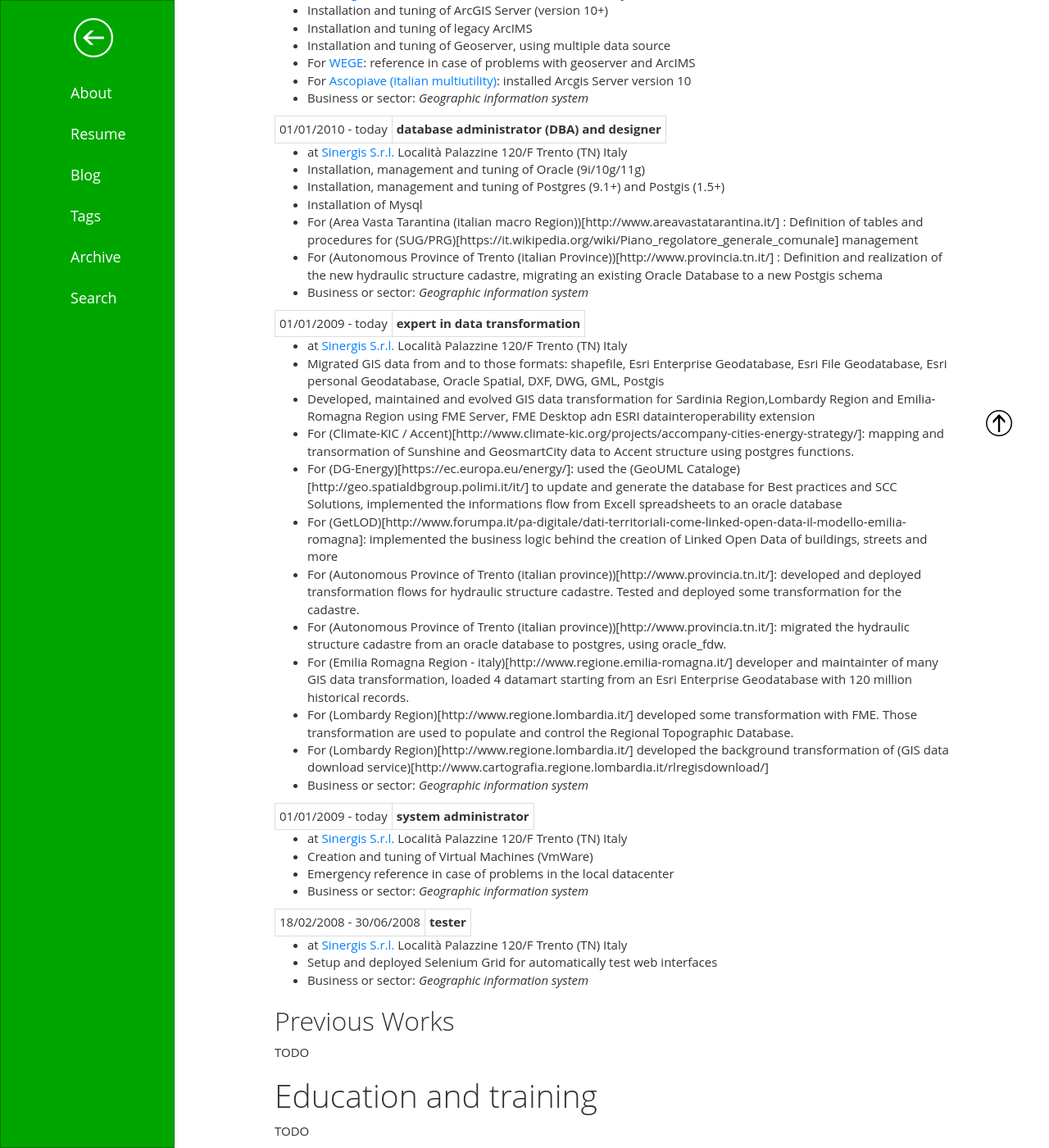
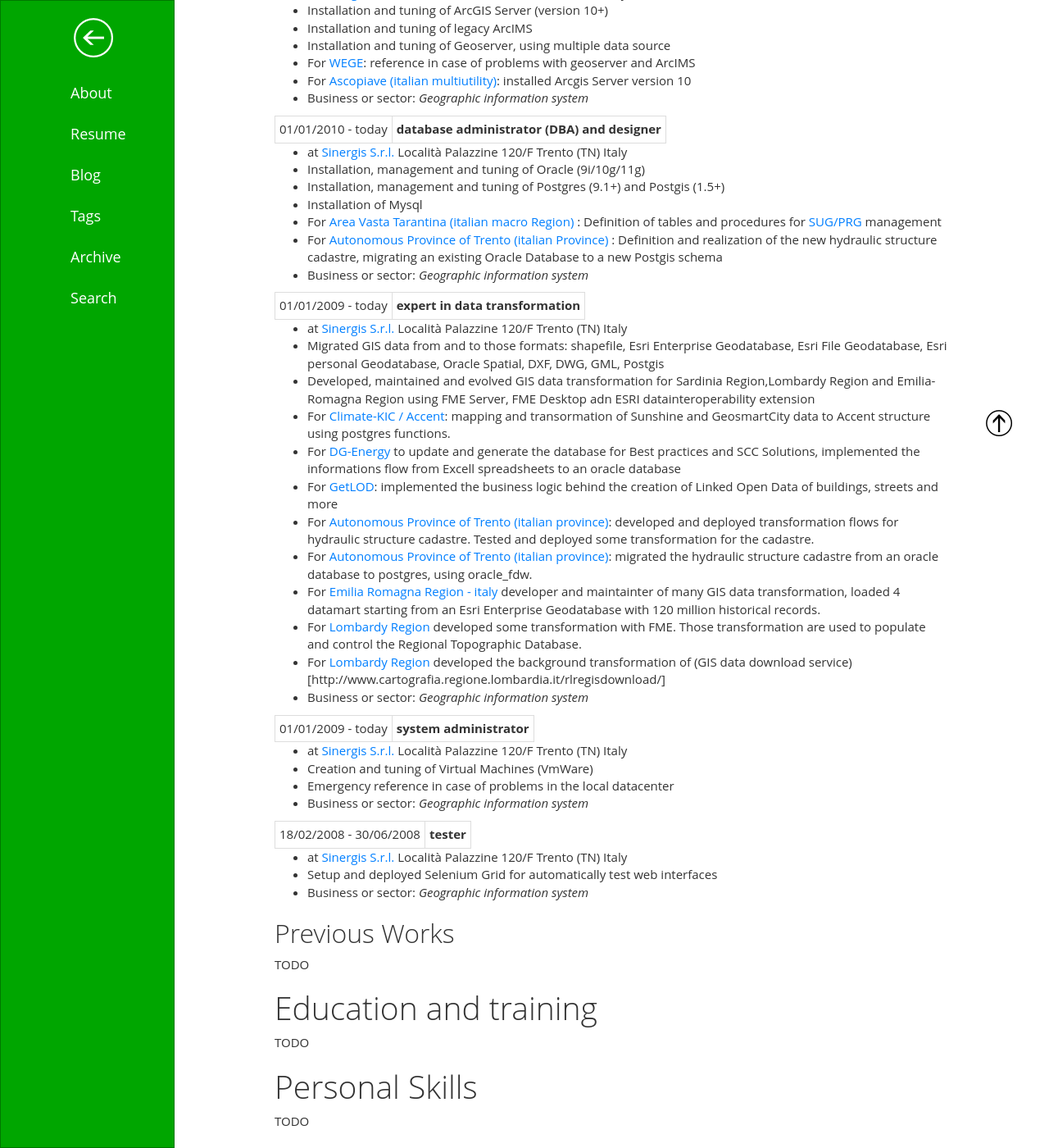
Before and after one commit to develost/develost.github.io, a Jekyll site: the page built from resume/index.md, in a window 1280 px wide and 1400 px high, scrolled down 1219 px. Shown: the whole window at 82% size. Built offline with Jekyll 4.4.1, drawn with Linux system fonts in a browser that asks for light colours.

Commit message:
mod post and resume

```diff
--- a/resume/index.md
+++ b/resume/index.md
@@ -54,8 +54,8 @@
 * Installation, management and tuning of Oracle (9i/10g/11g)
 * Installation, management and tuning of Postgres (9.1+) and Postgis (1.5+)
 * Installation of Mysql
-* For (Area Vasta Tarantina (italian macro Region))[http://www.areavastatarantina.it/] : Definition of tables and procedures for (SUG/PRG)[https://it.wikipedia.org/wiki/Piano_regolatore_generale_comunale] management
-* For (Autonomous Province of Trento (italian Province))[http://www.provincia.tn.it/] : Definition and realization of the new hydraulic structure cadastre, migrating an existing Oracle Database to a new Postgis schema
+* For [Area Vasta Tarantina (italian macro Region)](http://www.areavastatarantina.it/) : Definition of tables and procedures for [SUG/PRG](https://it.wikipedia.org/wiki/Piano_regolatore_generale_comunale) management
+* For [Autonomous Province of Trento (italian Province)](http://www.provincia.tn.it/) : Definition and realization of the new hydraulic structure cadastre, migrating an existing Oracle Database to a new Postgis schema
 * Business or sector: *Geographic information system*
 
 | 01/01/2009 - today | **expert in data transformation** |
@@ -64,14 +64,14 @@
 * at [Sinergis S.r.l.](http://www.sinergis.it) Località Palazzine 120/F Trento (TN) Italy
 * Migrated GIS data from and to those formats: shapefile, Esri Enterprise Geodatabase, Esri File Geodatabase, Esri personal Geodatabase, Oracle Spatial, DXF, DWG, GML, Postgis
 * Developed, maintained and evolved GIS data transformation for Sardinia Region,Lombardy Region and Emilia-Romagna Region using FME Server, FME Desktop adn ESRI datainteroperability extension
-* For (Climate-KIC / Accent)[http://www.climate-kic.org/projects/accompany-cities-energy-strategy/]: mapping and transormation of Sunshine and GeosmartCity data to Accent structure using postgres functions.
-* For (DG-Energy)[https://ec.europa.eu/energy/]: used the (GeoUML Cataloge)[http://geo.spatialdbgroup.polimi.it/it/] to update and generate the database for Best practices and SCC Solutions, implemented the informations flow from Excell spreadsheets to an oracle database
-* For (GetLOD)[http://www.forumpa.it/pa-digitale/dati-territoriali-come-linked-open-data-il-modello-emilia-romagna]: implemented the business logic behind the creation of Linked Open Data of buildings, streets and more
-* For (Autonomous Province of Trento (italian province))[http://www.provincia.tn.it/]: developed and deployed transformation flows for hydraulic structure cadastre. Tested and deployed some transformation for the cadastre.
-* For (Autonomous Province of Trento (italian province))[http://www.provincia.tn.it/]: migrated the hydraulic structure cadastre from an oracle database to postgres, using oracle_fdw.
-* For (Emilia Romagna Region - italy)[http://www.regione.emilia-romagna.it/] developer and maintainter of many GIS data transformation, loaded 4 datamart starting from an Esri Enterprise Geodatabase with 120 million historical records.
-* For (Lombardy Region)[http://www.regione.lombardia.it/] developed some transformation with FME. Those transformation are used to populate and control the Regional Topographic Database.
-* For (Lombardy Region)[http://www.regione.lombardia.it/] developed the background transformation of (GIS data download service)[http://www.cartografia.regione.lombardia.it/rlregisdownload/]
+* For [Climate-KIC / Accent](http://www.climate-kic.org/projects/accompany-cities-energy-strategy/): mapping and transormation of Sunshine and GeosmartCity data to Accent structure using postgres functions.
+* For [DG-Energy](https://ec.europa.eu/energy/]: used the (GeoUML Cataloge)[http://geo.spatialdbgroup.polimi.it/it/) to update and generate the database for Best practices and SCC Solutions, implemented the informations flow from Excell spreadsheets to an oracle database
+* For [GetLOD](http://www.forumpa.it/pa-digitale/dati-territoriali-come-linked-open-data-il-modello-emilia-romagna): implemented the business logic behind the creation of Linked Open Data of buildings, streets and more
+* For [Autonomous Province of Trento (italian province)](http://www.provincia.tn.it/): developed and deployed transformation flows for hydraulic structure cadastre. Tested and deployed some transformation for the cadastre.
+* For [Autonomous Province of Trento (italian province)](http://www.provincia.tn.it/): migrated the hydraulic structure cadastre from an oracle database to postgres, using oracle_fdw.
+* For [Emilia Romagna Region - italy](http://www.regione.emilia-romagna.it/) developer and maintainter of many GIS data transformation, loaded 4 datamart starting from an Esri Enterprise Geodatabase with 120 million historical records.
+* For [Lombardy Region](http://www.regione.lombardia.it/) developed some transformation with FME. Those transformation are used to populate and control the Regional Topographic Database.
+* For [Lombardy Region](http://www.regione.lombardia.it/) developed the background transformation of (GIS data download service)[http://www.cartografia.regione.lombardia.it/rlregisdownload/]
 * Business or sector: *Geographic information system*
 
 | 01/01/2009 - today | **system administrator** |
```
Also changed, not shown: _posts/2015-09-29-bulk_chown_tables_postgres.md (+1 -1 lines).
